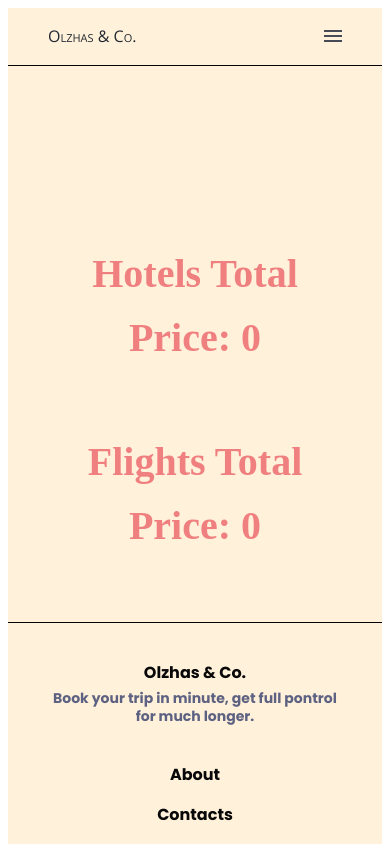
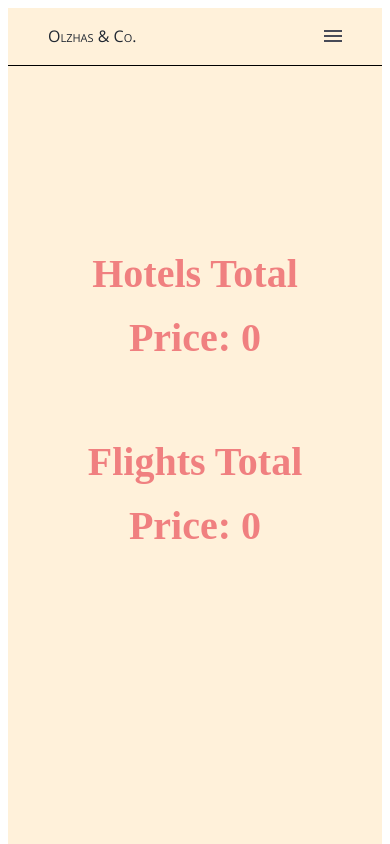
Before and after one commit to Olzhas92/react-diploma-paper, a React (Create React App) app: page /bookings in a window 390 px wide. Shown: the top 844 px of the page. Built offline with nearby package versions, Linux system fonts and the light colour scheme; a web font is replaced by a local one.

Commit message:
Minor changes to Breakpoint 480

```diff
--- a/src/components/Header/ModalWindows/ModalWindows.module.css
+++ b/src/components/Header/ModalWindows/ModalWindows.module.css
@@ -167,7 +167,7 @@
   }
 }
 
-@media (max-width: 468px) {
+@media (max-width: 480px) {
   .login__content,
   .signup__content {
     z-index: 2;
--- a/src/pages/Bookings.module.css
+++ b/src/pages/Bookings.module.css
@@ -3,6 +3,7 @@
   padding: 0.25rem 9999rem;
   background-color: #fff1da;
   padding-top: 100px;
+  padding-bottom: 100vh;
 }
 
 .bookings__hotels,
```
